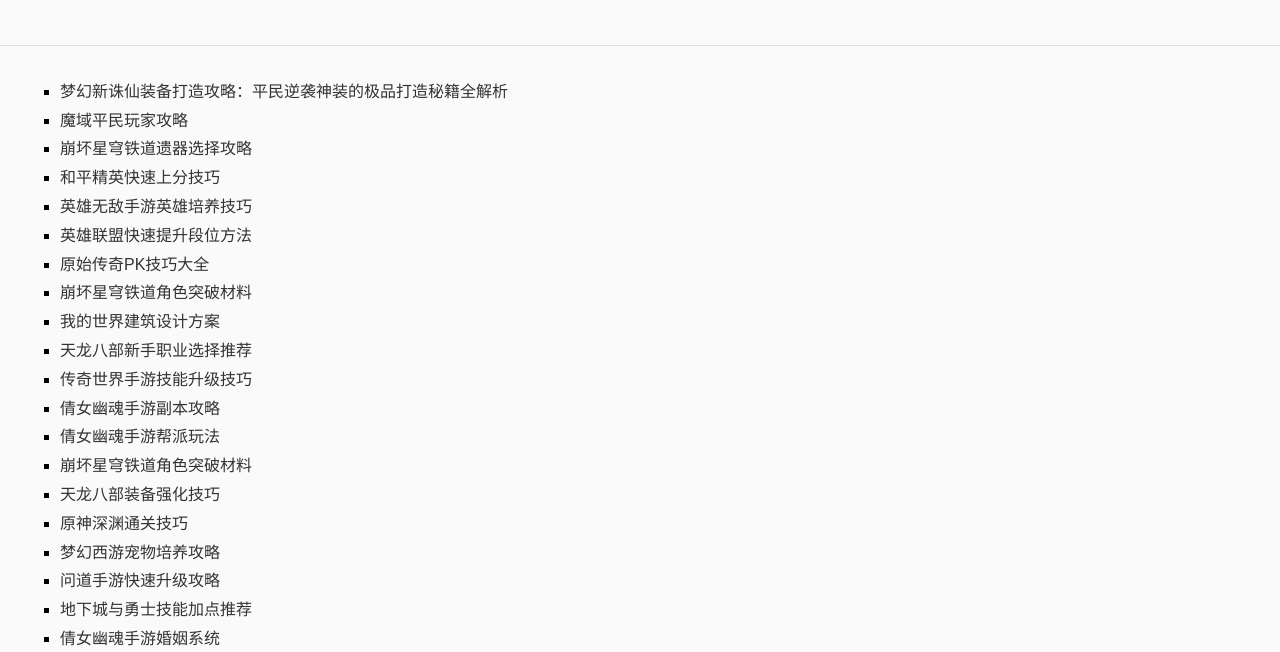
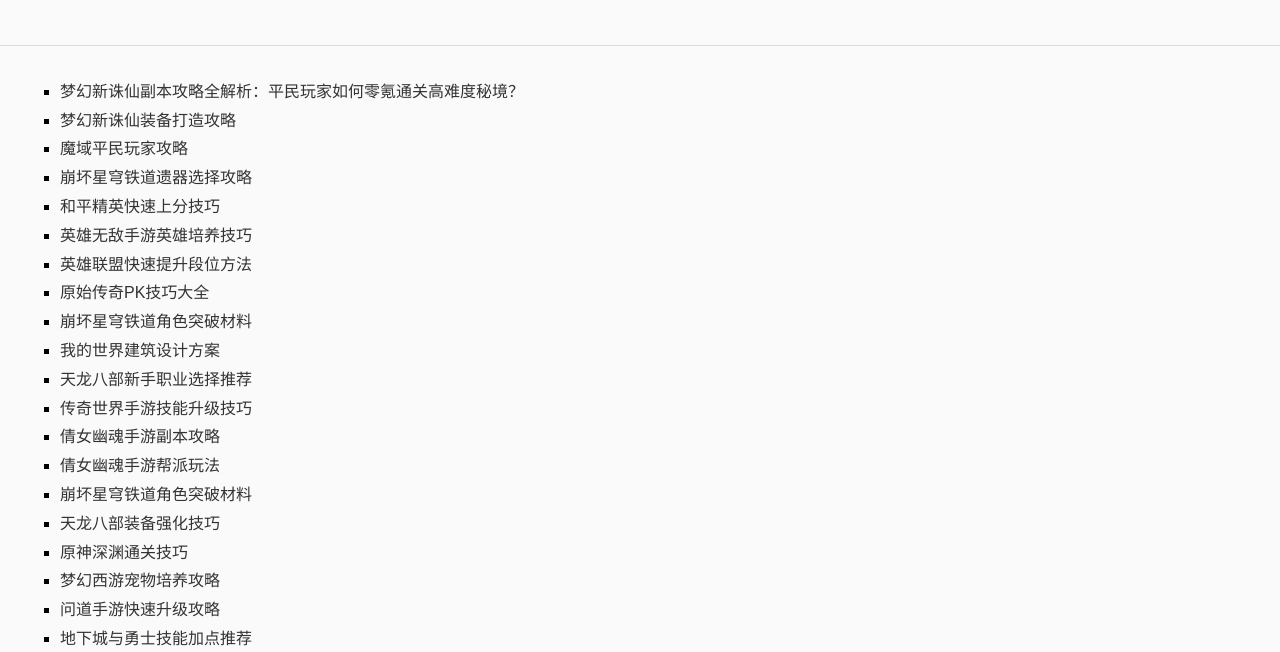
Before and after one commit to wuzesmtios/classic-mmo-atlas, a plain HTML site: page index.html in a window 1280 px wide. Shown: the part 148-800 px from the top of the page. Drawn offline with Linux system fonts and the light colour scheme.

Commit message:
update index

```diff
--- a/index.html
+++ b/index.html
@@ -21,7 +21,8 @@
 <body class="hub_icjbc">
     <header class="hub_ctehp"><h1>经典网游进阶攻略网 - 装备掉落、隐藏任务与高效打金教程</h1><p>汇集经典 MMORPG 网络游戏的高阶玩法攻略。包含详细的地图怪物分布、装备隐藏掉落列表、多开打金路线规划以及各职业强力流派构建。全方位解析游戏核心玩法。</p></header>
     <article class="hub_xwotx"><div><ul class="hub_bcdxq">
-<li><a href="https://wuzesmtios.github.io/classic-mmo-atlas/docs/2026-11-15-a529a0.html">梦幻新诛仙装备打造攻略：平民逆袭神装的极品打造秘籍全解析</a></li>
+<li><a href="https://wuzesmtios.github.io/classic-mmo-atlas/docs/2026-11-16-aeb0cf.html">梦幻新诛仙副本攻略全解析：平民玩家如何零氪通关高难度秘境？</a></li>
+                <li><a href="https://wuzesmtios.github.io/classic-mmo-atlas/docs/2026-11-15-a529a0.html">梦幻新诛仙装备打造攻略</a></li>
                 <li><a href="https://wuzesmtios.github.io/classic-mmo-atlas/docs/2026-11-15-b9a149.html">魔域平民玩家攻略</a></li>
                 <li><a href="https://wuzesmtios.github.io/classic-mmo-atlas/docs/2026-11-15-0b747b.html">崩坏星穹铁道遗器选择攻略</a></li>
                 <li><a href="https://wuzesmtios.github.io/classic-mmo-atlas/docs/2026-11-14-08f9f8.html">和平精英快速上分技巧</a></li>
```
